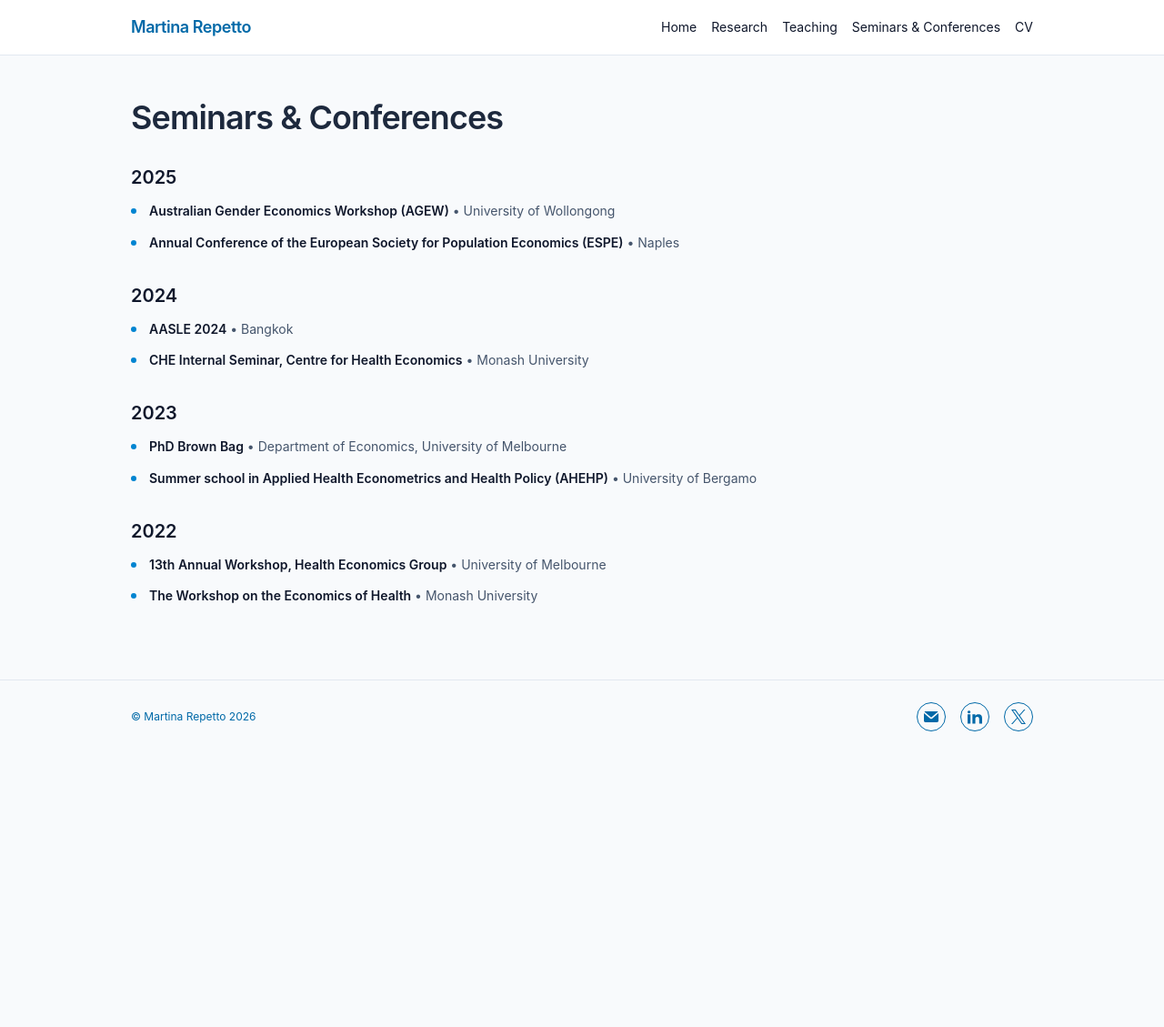
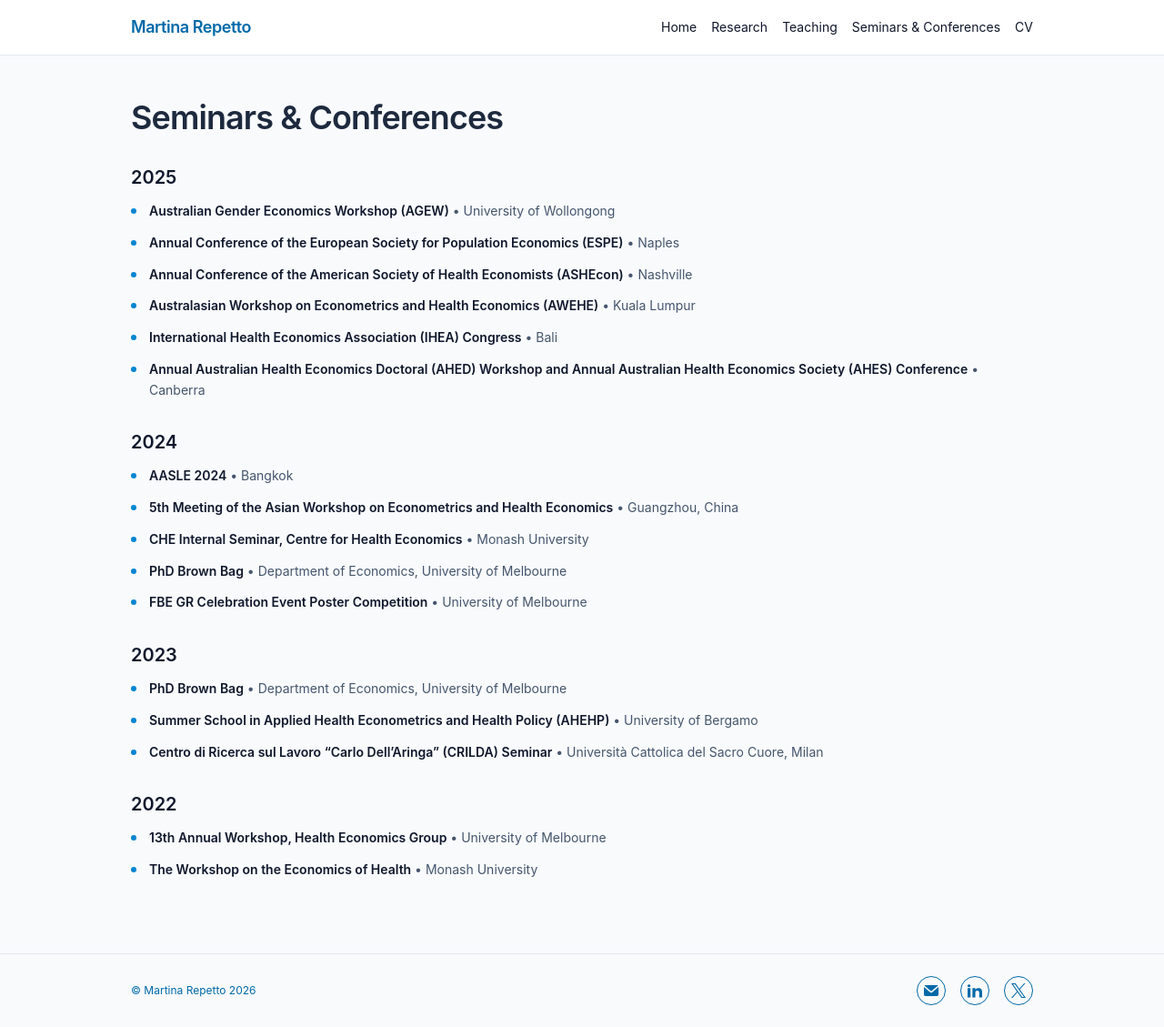
Before and after one commit to repettomartina95-gif/marti-app, a Jekyll site: the page built from seminars.md, in a window 1280 px wide. Shown: the whole page at 91% size. Built offline with Jekyll 4.4.1, drawn with Linux system fonts in a browser that asks for light colours; before the commit the page ends 900 px from its top, so only the background shows below that.

Commit message:
Update en.yml

```diff
--- a/_data/en.yml
+++ b/_data/en.yml
@@ -17,12 +17,6 @@ research:
   publications:
     title: Publications
     papers:
-      - name: "Gender Mix Prescription: Is it the Cure for Job Satisfaction and Retention?"
-        coauthors: with Margherita Agnoletto
-        subheading: "Labour Economics, 2025"
-        link: "https://doi.org/10.1016/j.labeco.2025.102786"
-        description: |
-          This paper investigates the effects of gender composition within general practices on overall job satisfaction, its associated lower-level domains, service quality and retention rates of general practitioners (GPs). Using data from the nationally representative Medicine in Australia: Balancing Employment and Life (MABEL) panel, we estimate an individual fixed-effects model and address potential endogeneity in several ways. We show that an increase in the female share of GPs within a practice positively influences overall job satisfaction and various well-being components, with female GPs driving the effects. However, increasing the female share negatively affects several domains of job satisfaction if it reduces gender diversity, highlighting the importance of maintaining a balanced gender composition within practices. To obtain an equivalent effect on overall job satisfaction, gross annual earnings would need to increase by approximately AU$406,400. Additionally, our findings show positive effects on retention intentions. Potential mechanisms include a greater understanding of work-life balance among colleagues, stronger workplace support, and reduced job-related stress.
       - name: "Pandemic Shocks and Unintended Healthcare Disruptions: Chronic Patients During COVID-19"
         coauthors: with Claudio Lucifora & Antonio Russo
         subheading: "Empirical Economics, 2026"
@@ -52,13 +46,13 @@ research:
   other_reports:
     title: Other Reports and Publications
     items:
+      - text: "Pursuit article on women's health funding —"
+        link: "https://pursuit.unimelb.edu.au/articles/could-we-be-entering-a-new-era-in-womens-health-funding?in_c=articlelistingblock"
+        link_text: "read the article"
       - text: "Chapters 1.1, 1.2 and 1.5 in <em>I territori e gli obiettivi di sviluppo sostenibile, Rapporto ASviS 2021</em>, 2021."
       - text: "Contributions in <em>I territori e gli obiettivi di sviluppo sostenibile, Rapporto ASviS 2020</em>, 2020."
       - text: "SDG4 and SDG8 in <em>Rapporto Lombardia 2020</em>, ISBN 978-88-6250-809-4, pp. 113–129 and 183–201, 2020."
       - text: "Contributions in <em>Alla ricerca del benessere: desideri, timori, rappresentazioni della Milano che sarà. Presentazione della ricerca Policy Delphi del laboratorio sul futuro Milano 2046</em>, Comune di Milano, 2020."
-      - text: "Pursuit article on women's health funding —"
-        link: "https://pursuit.unimelb.edu.au/articles/could-we-be-entering-a-new-era-in-womens-health-funding?in_c=articlelistingblock"
-        link_text: "read the article"
 
 teaching:
   title: Teaching
@@ -67,8 +61,8 @@ teaching:
       location: Faculty of Business and Economics, University of Melbourne
       time: "2022-current"
       subjects:
+        - name: Introductory Microeconomics (ECON10004)
         - name: Econometrics 2 (ECOM30002)
-        - name: Introductory Microeconomics (ECON10004)
         - name: Quantitative Methods 1 (ECON10005)
     - position: One time lecturer
       location: Faculty of Business and Economics, University of Melbourne
@@ -89,33 +83,49 @@ teaching:
 seminars:
   title: Seminars & Conferences
   years:
-  - year: "2025"
-    items:
-      - name: "Australian Gender Economics Workshop (AGEW)"
-        location: "University of Wollongong"
-      - name: "Annual Conference of the European Society for Population Economics (ESPE)"
-        location: "Naples"
+    - year: "2025"
+      items:
+        - name: "Australian Gender Economics Workshop (AGEW)"
+          location: "University of Wollongong"
+        - name: "Annual Conference of the European Society for Population Economics (ESPE)"
+          location: "Naples"
+        - name: "Annual Conference of the American Society of Health Economists (ASHEcon)"
+          location: "Nashville"
+        - name: "Australasian Workshop on Econometrics and Health Economics (AWEHE)"
+          location: "Kuala Lumpur"
+        - name: "International Health Economics Association (IHEA) Congress"
+          location: "Bali"
+        - name: "Annual Australian Health Economics Doctoral (AHED) Workshop and Annual Australian Health Economics Society (AHES) Conference"
+          location: "Canberra"
 
-  - year: "2024"
-    items:
-      - name: "AASLE 2024"
-        location: "Bangkok"
-      - name: "CHE Internal Seminar, Centre for Health Economics"
-        location: "Monash University"
+    - year: "2024"
+      items:
+        - name: "AASLE 2024"
+          location: "Bangkok"
+        - name: "5th Meeting of the Asian Workshop on Econometrics and Health Economics"
+          location: "Guangzhou, China"
+        - name: "CHE Internal Seminar, Centre for Health Economics"
+          location: "Monash University"
+        - name: "PhD Brown Bag"
+          location: "Department of Economics, University of Melbourne"
+        - name: "FBE GR Celebration Event Poster Competition"
+          location: "University of Melbourne"
 
-  - year: "2023"
-    items:
-      - name: "PhD Brown Bag"
-        location: "Department of Economics, University of Melbourne"
-      - name: "Summer school in Applied Health Econometrics and Health Policy (AHEHP)"
-        location: "University of Bergamo"
+    - year: "2023"
+      items:
+        - name: "PhD Brown Bag"
+          location: "Department of Economics, University of Melbourne"
+        - name: "Summer School in Applied Health Econometrics and Health Policy (AHEHP)"
+          location: "University of Bergamo"
+        - name: "Centro di Ricerca sul Lavoro “Carlo Dell’Aringa” (CRILDA) Seminar"
+          location: "Università Cattolica del Sacro Cuore, Milan"
 
-  - year: "2022"
-    items:
-      - name: "13th Annual Workshop, Health Economics Group"
-        location: "University of Melbourne"
-      - name: "The Workshop on the Economics of Health"
-        location: "Monash University"
+    - year: "2022"
+      items:
+        - name: "13th Annual Workshop, Health Economics Group"
+          location: "University of Melbourne"
+        - name: "The Workshop on the Economics of Health"
+          location: "Monash University"
 
 
 cv:
```
